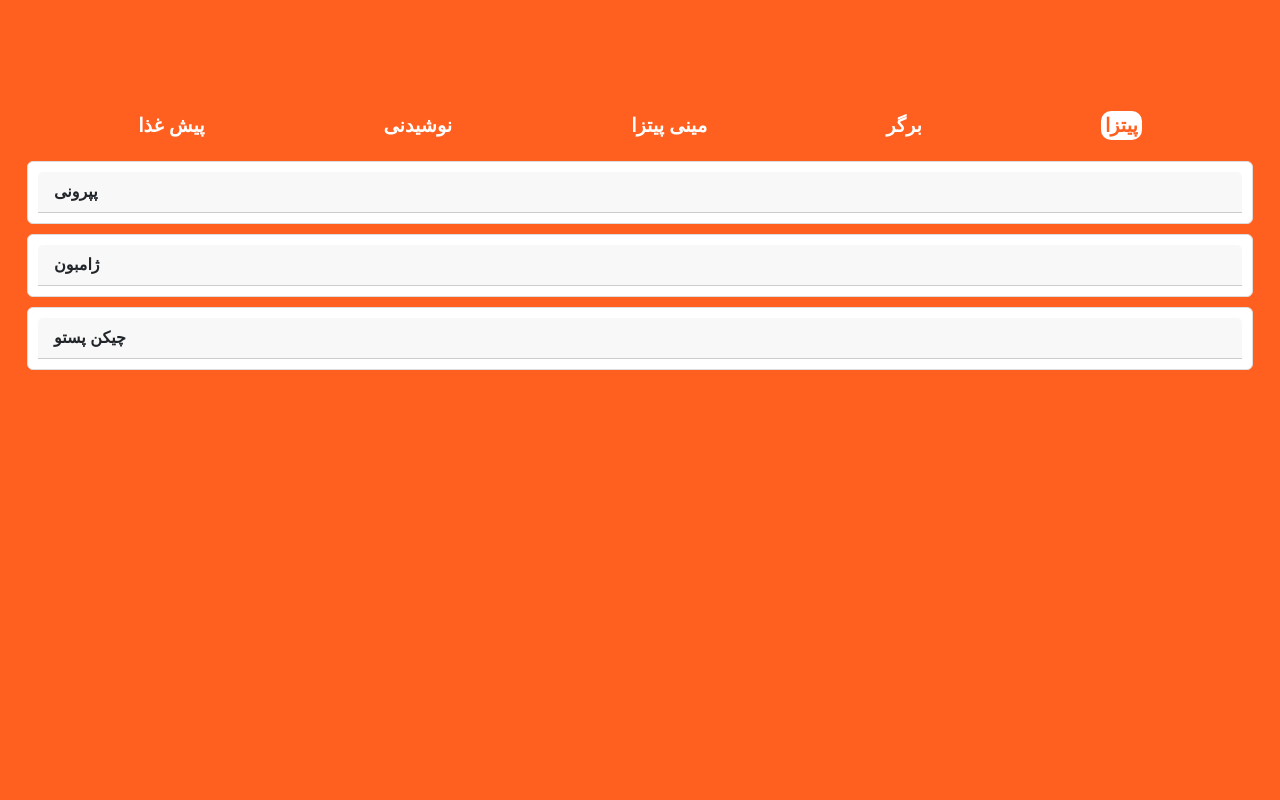
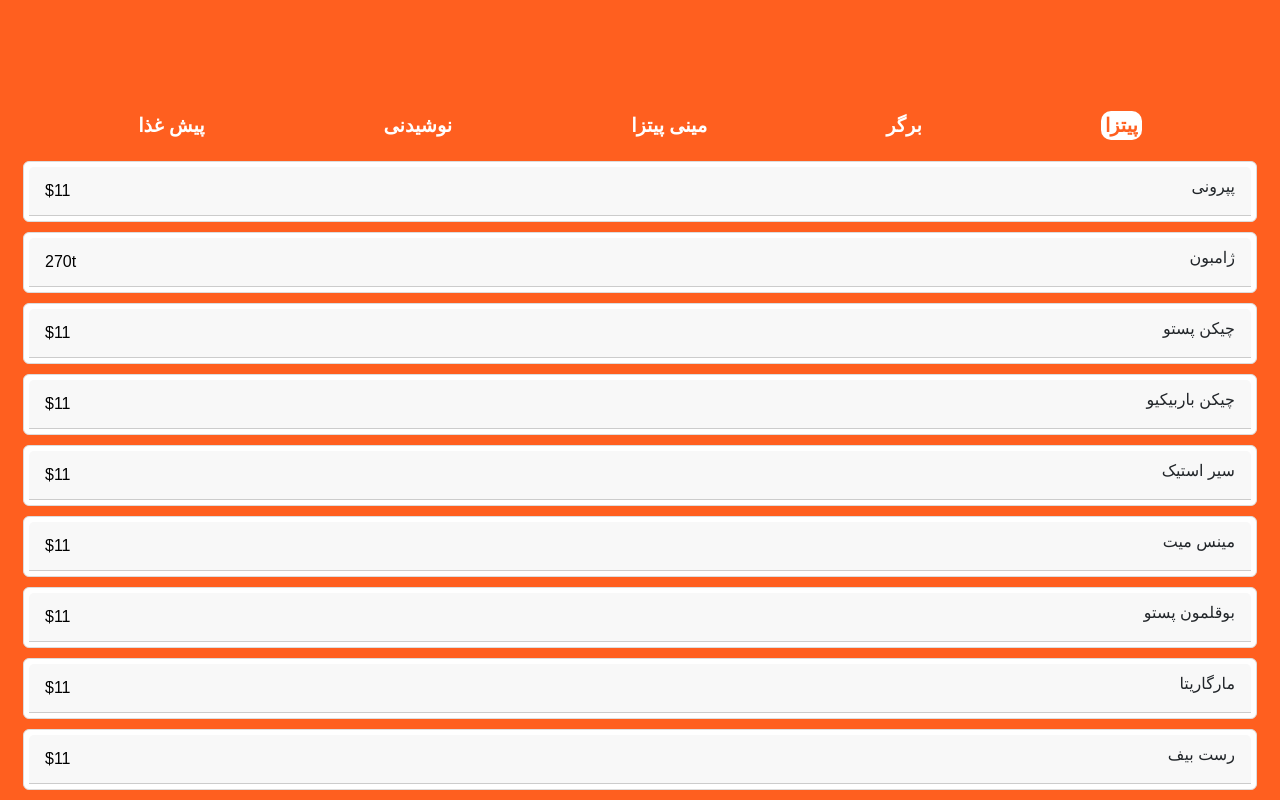
Before and after one commit to pedramjlo/Daei-Ali-ORG, a React (Create React App) app: page / in a window 1280 px wide. Shown: the part 766-1566 px from the top of the page. Before the commit the page ends 1146 px from the top, so only its background shows below. Built offline with nearby package versions, Linux system fonts and the light colour scheme; a web font is replaced by a local one.

Commit message:
fixed cardheader positions

```diff
--- a/src/card.css
+++ b/src/card.css
@@ -1,14 +1,32 @@
 /* Card.css */
 .card {
     border: 1px solid #ddd;
-    margin: 10px 27px;
-    padding: 10px;
+    margin: 10px 23px;
+    padding: 5px;
     transition: all 0.3s ease;
 }
 
 .card-header {
+    display: flex;
+    flex-direction: row-reverse;
+    justify-content: space-between;
+    align-items: center;
     font-weight: bold;
     cursor: pointer;
+}
+
+.card-title {
+    flex: 1;
+    text-align: right;
+    white-space: nowrap;
+    overflow: hidden;
+    text-overflow: ellipsis;
+}
+
+.card-price {
+    flex: 1;
+    text-align: left;
+    color: black;
 }
 
 .card-content {
--- a/src/components/card.jsx
+++ b/src/components/card.jsx
@@ -1,7 +1,8 @@
+// Card.js
 import React, { useState } from 'react';
 import '../card.css';
 
-const Card = ({ title, children }) => {
+const Card = ({ title, price, children }) => {
     const [isExpanded, setIsExpanded] = useState(false);
 
     const handleExpandClick = () => {
@@ -11,7 +12,8 @@ const Card = ({ title, children }) => {
     return (
         <div className={`card ${isExpanded ? 'expanded' : ''}`}>
             <div className="card-header" onClick={handleExpandClick}>
-                {title}
+                <div className="card-title">{title}</div>
+                <div className="card-price">{price}</div>
             </div>
             {isExpanded && <div className="card-content">{children}</div>}
         </div>
--- a/src/components/pizzapage.jsx
+++ b/src/components/pizzapage.jsx
@@ -5,13 +5,39 @@ import Card from './card';
 const PizzaContent = () => {
     return (
         <div>
-            <Card title="پپرونی">
+            <Card title="پپرونی" price="$11">
                 <p>Details about Margherita Pizza</p>
             </Card>
-            <Card title="ژامبون">
+
+            <Card title="ژامبون" price="270t">
                 <p>Details about Pepperoni Pizza</p>
             </Card>
-            <Card title="چیکن پستو">
+
+            <Card title="چیکن پستو" price="$11">
+                <p>Details about Veggie Pizza</p>
+            </Card>
+
+            <Card title="چیکن باربیکیو" price="$11">
+                <p>Details about Veggie Pizza</p>
+            </Card>
+
+            <Card title="سیر استیک" price="$11">
+                <p>Details about Veggie Pizza</p>
+            </Card>
+
+            <Card title="مینس میت" price="$11">
+                <p>Details about Veggie Pizza</p>
+            </Card>
+
+            <Card title="بوقلمون پستو" price="$11">
+                <p>Details about Veggie Pizza</p>
+            </Card>
+
+            <Card title="مارگاریتا" price="$11">
+                <p>Details about Veggie Pizza</p>
+            </Card>
+
+            <Card title="رست بیف" price="$11">
                 <p>Details about Veggie Pizza</p>
             </Card>
         </div>
```
